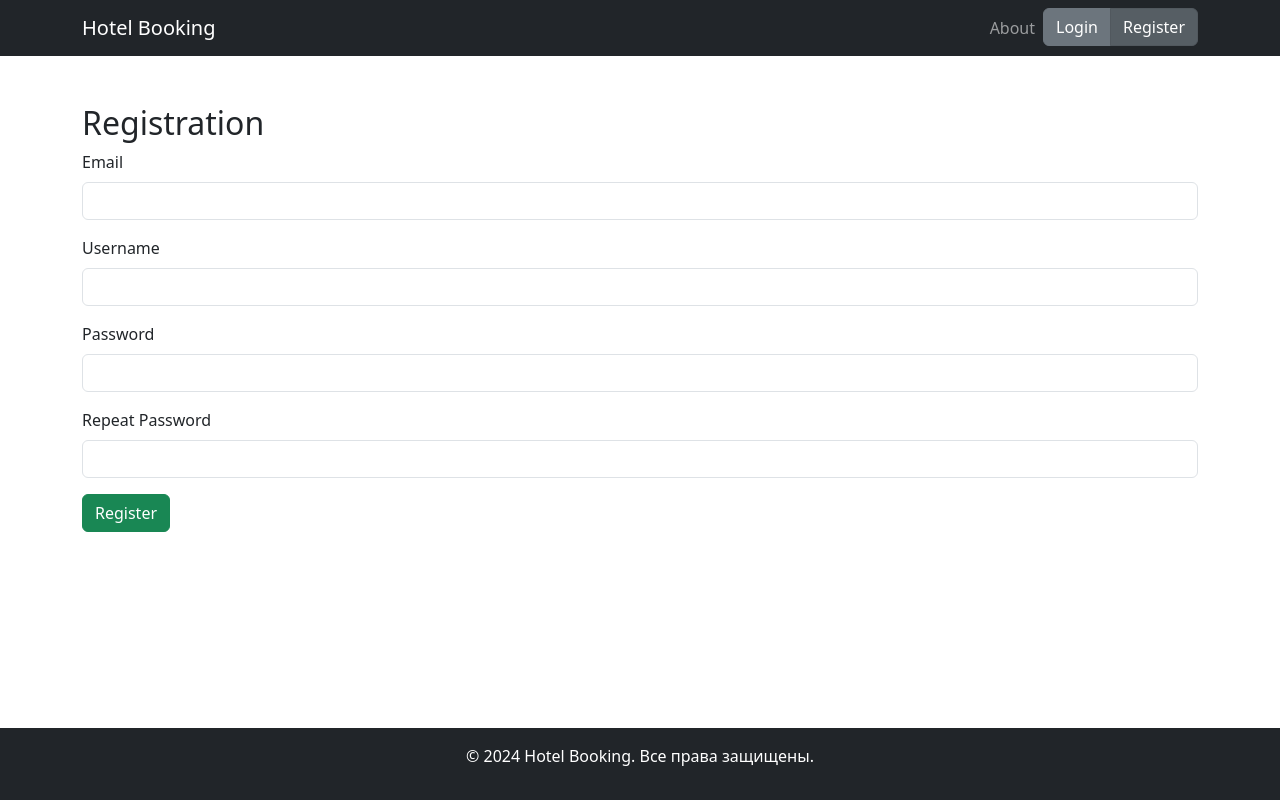
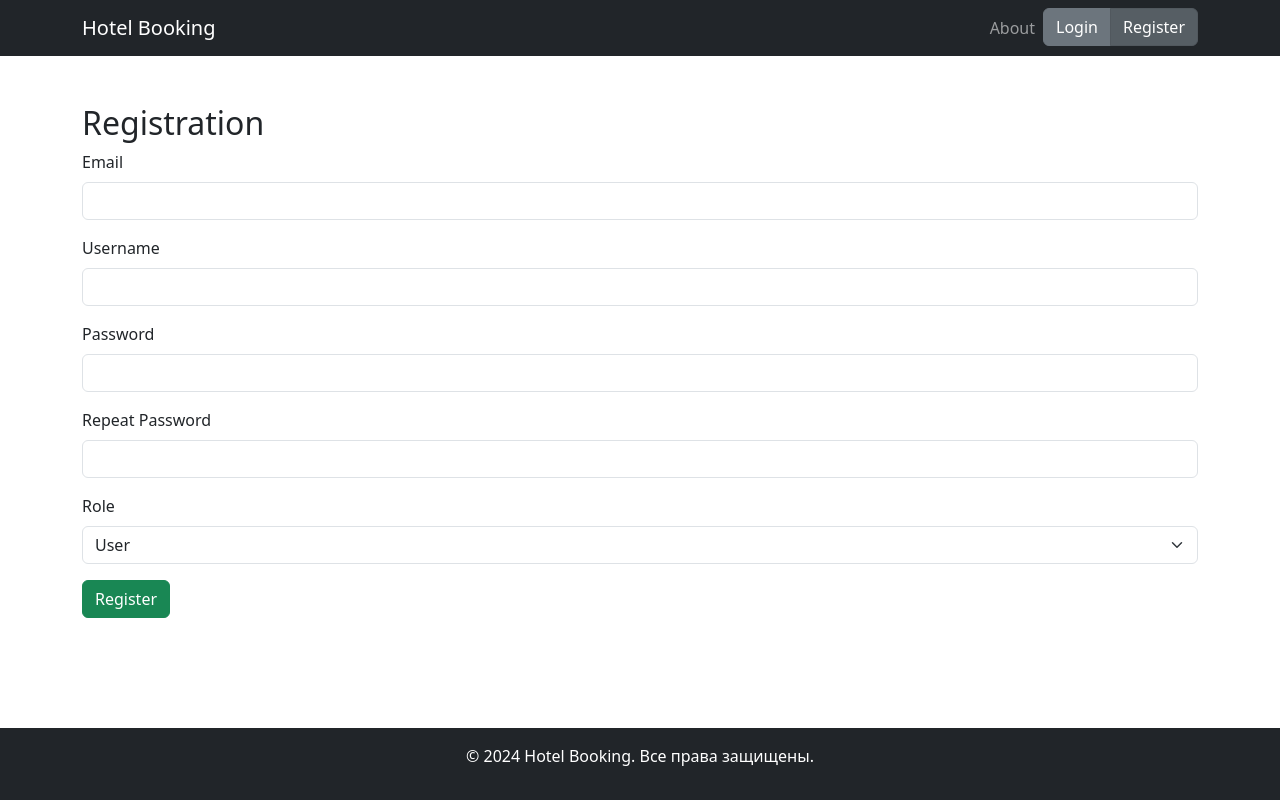
Before and after one commit to SonderLor/hotels_project, a React (Create React App) app in the folder frontend_service/: page /registration in a window 1280 px wide. Built offline with nearby package versions, Linux system fonts and the light colour scheme.

Commit message:
Fix API usage and add roles

```diff
--- a/frontend_service/src/pages/RegistrationPage.js
+++ b/frontend_service/src/pages/RegistrationPage.js
@@ -1,6 +1,6 @@
 import React, { useState } from 'react';
 import { useNavigate } from 'react-router-dom';
-import { register } from '../api';
+import { AuthAPI } from '../api';
 
 const RegistrationPage = () => {
     const [formData, setFormData] = useState({
@@ -8,38 +8,34 @@ const RegistrationPage = () => {
         username: '',
         password: '',
         passwordRepeat: '',
+        role: 'active',
     });
     const [error, setError] = useState('');
     const navigate = useNavigate();
 
     const handleSubmit = async (e) => {
         e.preventDefault();
-        console.log('[RegistrationPage] Form submitted with data:', formData);
 
         if (formData.password !== formData.passwordRepeat) {
-            console.warn('[RegistrationPage] Passwords do not match');
             setError('Passwords do not match.');
             return;
         }
 
         try {
-            console.log('[RegistrationPage] Sending registration request...');
-            await register({
+            await AuthAPI.post('users/', {
                 email: formData.email,
                 username: formData.username,
                 password: formData.password,
+                role: formData.role,
             });
-            console.log('[RegistrationPage] Registration successful');
             navigate('/login');
         } catch (err) {
-            console.error('[RegistrationPage] Registration error:', err);
             setError('Registration failed.');
         }
     };
 
     const handleChange = (e) => {
         const { name, value } = e.target;
-        console.log(`[RegistrationPage] Updating field ${name}:`, value);
         setFormData({ ...formData, [name]: value });
     };
 
@@ -91,6 +87,18 @@ const RegistrationPage = () => {
                         required
                     />
                 </div>
+                <div className="mb-3">
+                    <label className="form-label">Role</label>
+                    <select
+                        name="role"
+                        className="form-select"
+                        value={formData.role}
+                        onChange={handleChange}
+                    >
+                        <option value="active">User</option>
+                        <option value="staff">Tenant</option>
+                    </select>
+                </div>
                 <button type="submit" className="btn btn-success">
                     Register
                 </button>
```
